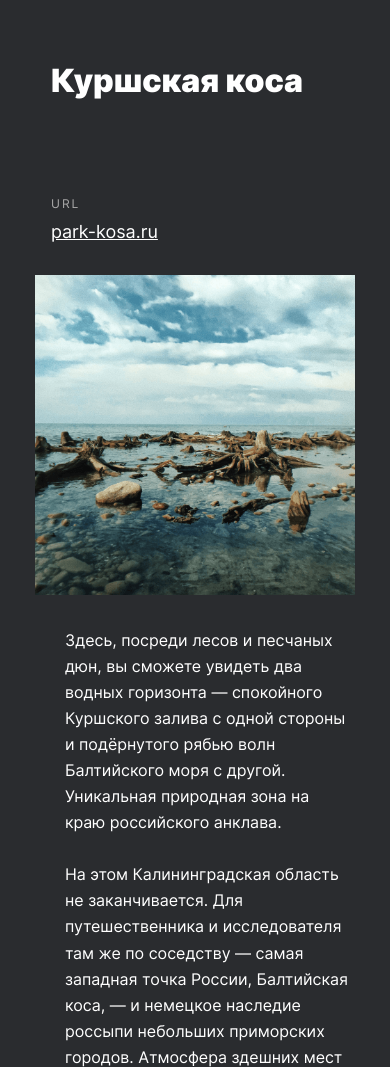
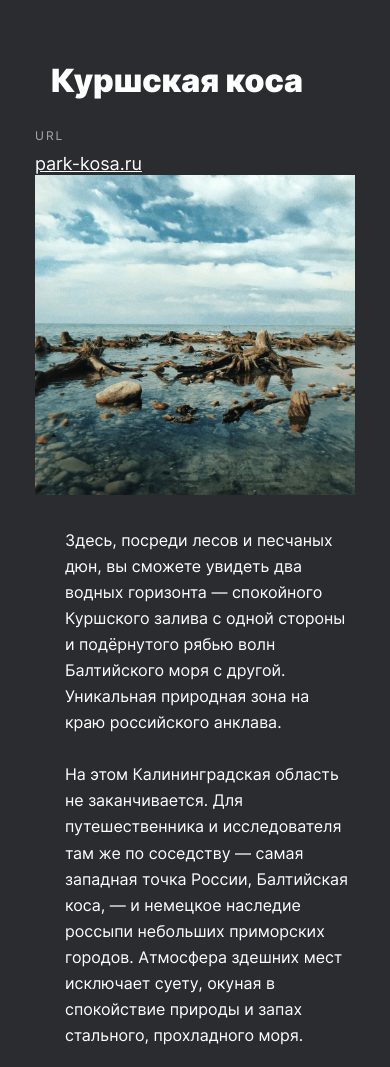
Before and after one commit to MashaPulnaya/russian-travel, a plain HTML site: page index.html in a window 390 px wide. Shown: the part 4400-5467 px from the top of the page. Drawn offline with Linux system fonts and the light colour scheme.

Commit message:
доработала проект

```diff
--- a/blocks/cover/__subtitle/cover__subtitle.css
+++ b/blocks/cover/__subtitle/cover__subtitle.css
@@ -14,7 +14,7 @@
 
 @media screen and (max-width: 1024px) {
     .cover__subtitle {
-        padding-bottom: 18%;
+        padding-bottom: 19%;
     }
 }
 
--- a/blocks/cover/cover.css
+++ b/blocks/cover/cover.css
@@ -7,7 +7,7 @@
 @media screen and (max-width: 1024px) {
     .cover {
         padding-top: 91px;
-        padding-bottom: 98px;
+        padding-bottom: 90px;
     }
 }
 
--- a/blocks/places/__url-heading/places__url-heading.css
+++ b/blocks/places/__url-heading/places__url-heading.css
@@ -9,6 +9,7 @@
     padding-bottom: 11px;
     text-transform: uppercase;
     letter-spacing: 2px;
+    align-items: flex-start;
 }
 
 @media screen and (max-width: 768px) {
--- a/blocks/places/__website/places__website.css
+++ b/blocks/places/__website/places__website.css
@@ -1,24 +1,5 @@
 .places__website {
     grid-area: website;
-    align-self: center;
-    padding-top: 49px;
+    margin: auto;
+    margin-left: 0;
 }
-
-@media screen and (max-width: 1024px) {
-    .places__website {
-        padding-top: 68px;
-    }
-}
-
-@media screen and (max-width: 768px) {
-    .places__website {
-        padding-right: 28px;
-    }
-}
-
-@media screen and (max-width: 600px) {
-    .places__website {
-        padding-bottom: 32px;
-        padding-left: 16px;
-    }
-}
```
